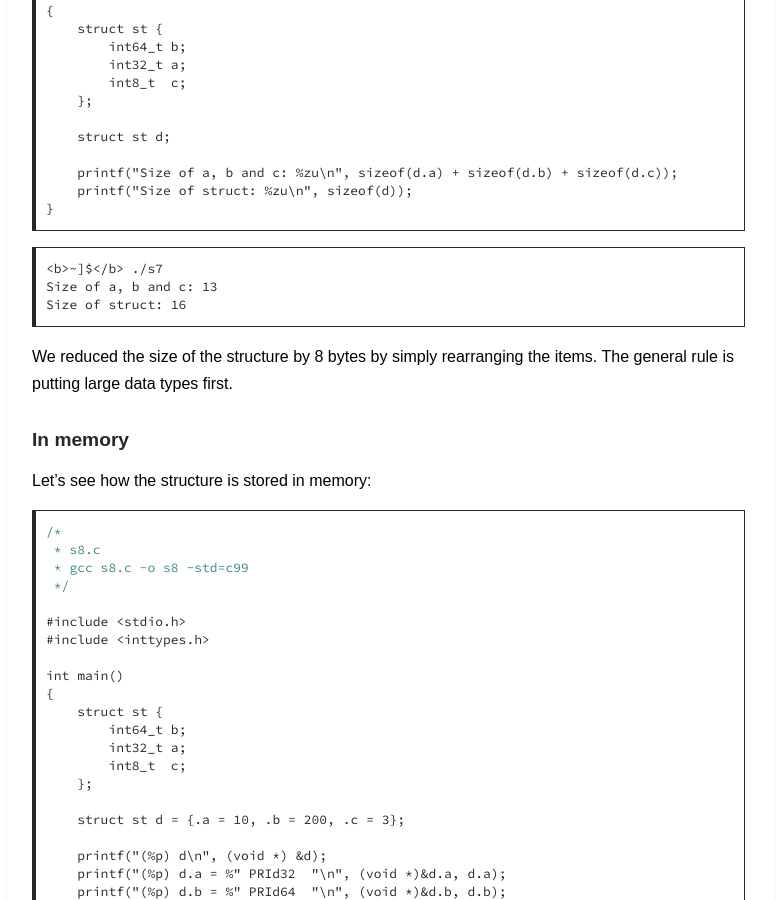
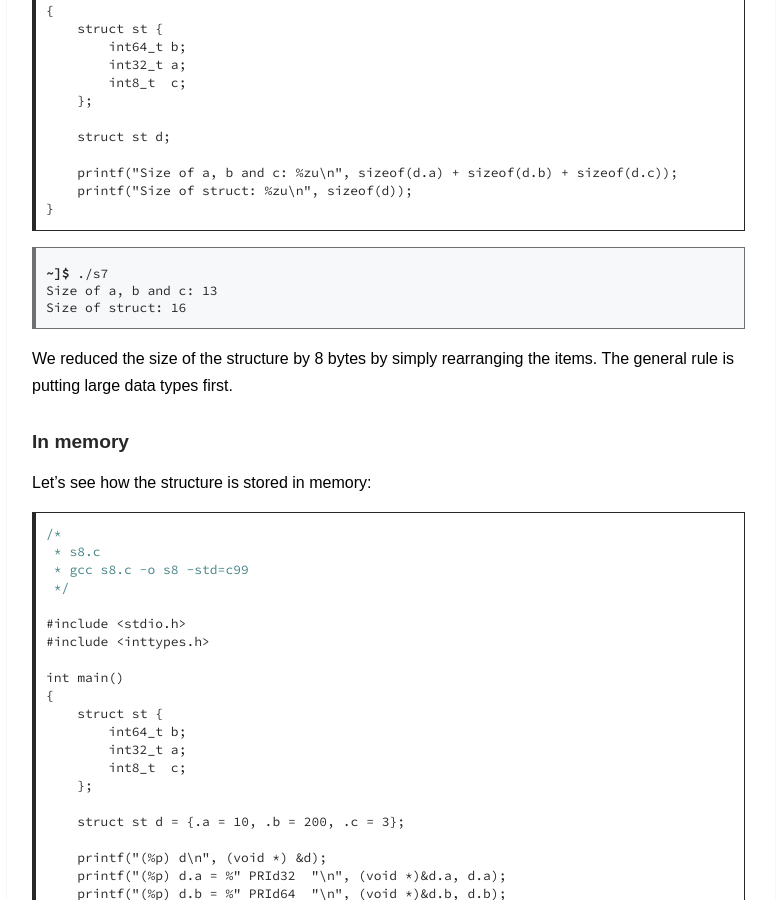
Before and after one commit to execas/execas.github.io, a Jekyll site: the page built from _posts/2019-03-27-how-stuff-is-stored-on-the-stack.md, in a window 1280 px wide and 900 px high, scrolled down 11580 px. Shown: the whole window, without its empty margins (249-1025 px from the left). Built offline with Jekyll 4.4.1, drawn with Linux system fonts in a browser that asks for light colours.

Commit message:
Update 2019-03-27-how-stuff-is-stored-on-the-stack.md

````diff
--- a/_posts/2019-03-27-how-stuff-is-stored-on-the-stack.md
+++ b/_posts/2019-03-27-how-stuff-is-stored-on-the-stack.md
@@ -600,11 +600,11 @@ int main()
 }
 ```
 
-```
+<div class="term">
 <b>~]$</b> ./s7
 Size of a, b and c: 13
 Size of struct: 16
-```
+</div>
 
 We reduced the size of the structure by 8 bytes by simply rearranging the items. The general rule is putting large data types first.
 
````
